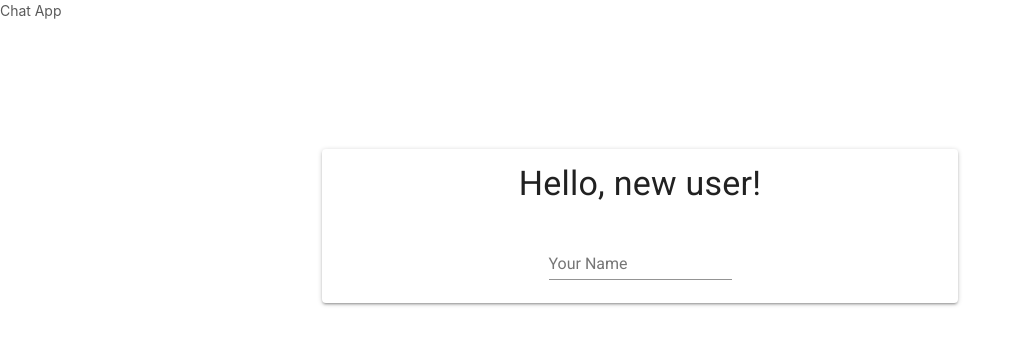
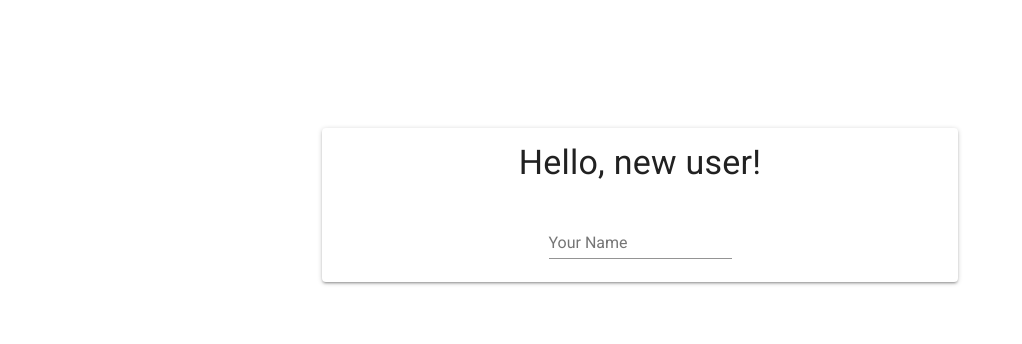
Before and after one commit to Senseinvader/Web-Socket-Chat, a React (Create React App) app: page / in a window 1280 px wide. Shown: the top 344 px of the page, without its empty margins (0-1022 px from the left). Built offline with nearby package versions, Linux system fonts and the light colour scheme; no server answers.

Commit message:
Remove title prop in Layout, add conditional loading of LoginForm/Chat components render

```diff
--- a/src/App.js
+++ b/src/App.js
@@ -4,7 +4,7 @@ import Layout from './components/Layout'
 class App extends Component {
   render() {
     return (
-      <Layout title='Chat App'/>
+      <Layout/>
     );
   }
 }
--- a/src/components/Layout.js
+++ b/src/components/Layout.js
@@ -1,6 +1,7 @@
 import React, { Component } from 'react';
 import io from 'socket.io-client';
 import LoginForm from './LoginForm';
+import ChatContainer from './chat/ChatContainer'
 
 const socketUrl = "http://localhost:3001";
 const socketIo = io(socketUrl);
@@ -9,7 +10,8 @@ export default class Layout extends Component {
   constructor(props) {
     super(props);
     this.state = {
-      socket: socketIo
+      socket: socketIo,
+      user: null
     }
   }
 
@@ -36,12 +38,14 @@ export default class Layout extends Component {
   }
 
   render() {
-    const { title } = this.props;
-    const { socket } = this.state;
+    const { socket, user } = this.state;
     return (
       <div>
-        { title }
-        <LoginForm socket={socket} setUser={this.setUser}/>
+        {
+          !user
+          ? <LoginForm socket={socket} setUser={this.setUser}/>
+          : <ChatContainer socket={socket} user={user} logout={this.userLogout}/>
+        }
       </div>
     )
   }
```
